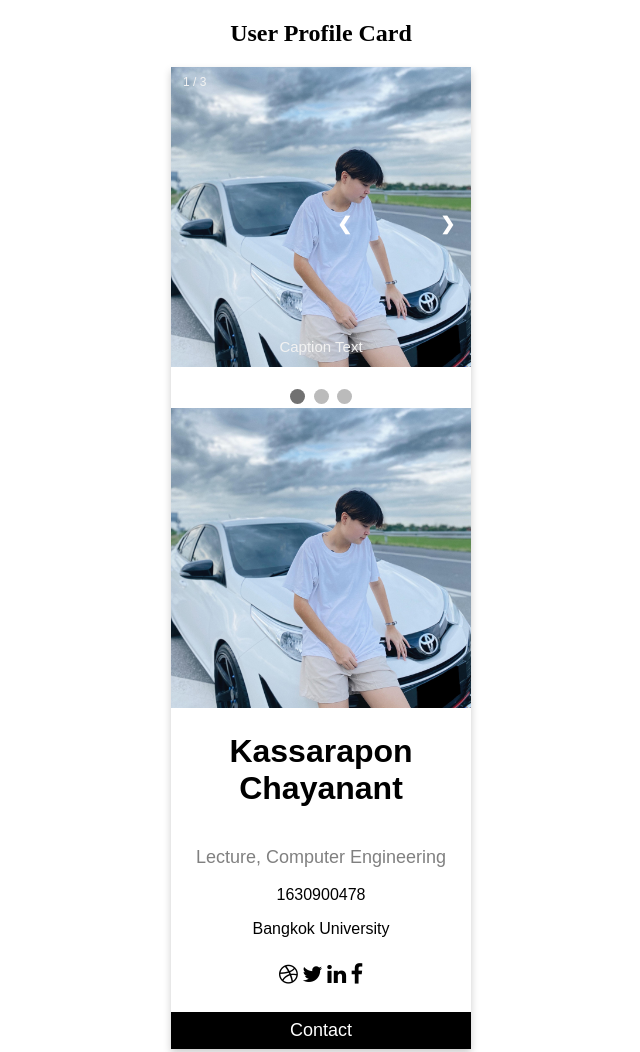
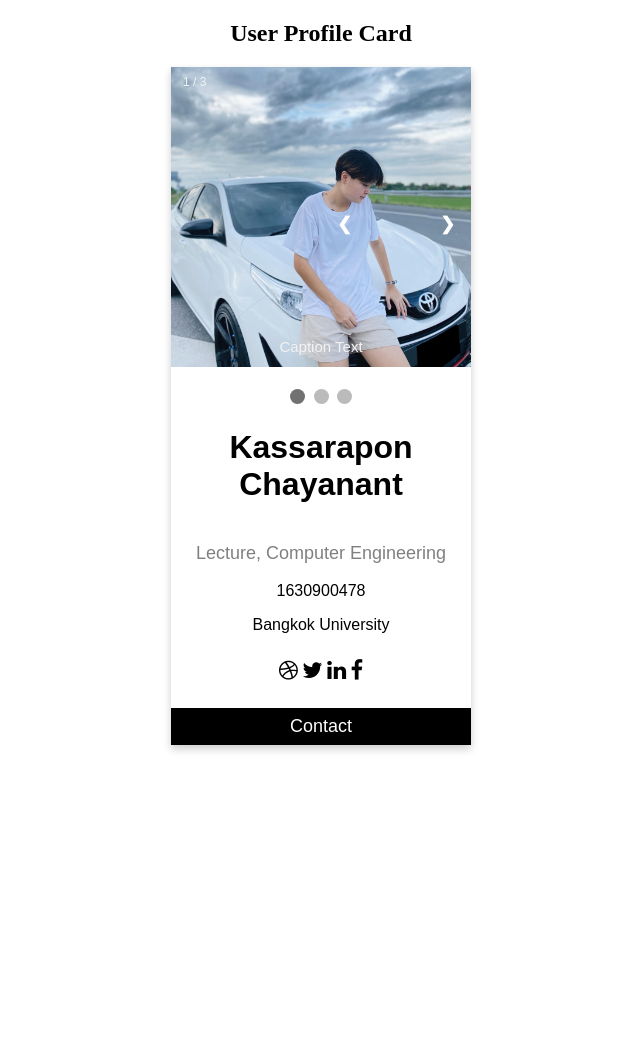
Before and after one commit to Kassarapon/ce223-user-profile, a plain HTML site: page index.html in a window 1280 px wide. Shown: the top 1052 px of the page, without its empty margins (319-959 px from the left). After the commit the page ends 800 px from the top, so only its background shows below. Drawn offline with Linux system fonts and the light colour scheme.

Commit message:
Update index.html

```diff
--- a/index.html
+++ b/index.html
@@ -231,7 +231,6 @@ button:hover, a:hover {
   <span class="dot" onclick="currentSlide(3)"></span>
 </div>
 
-  <img src="mio13.jpg" alt="Mamio" style="width:100%">
   <h1 class="popup" onclick="myFunction()" >Kassarapon Chayanant <span class="popuptext" id="myPopup">Bellooo!!! </span></h1>
   <p class="title">Lecture, Computer Engineering</p>
   <p>1630900478</p>
```
